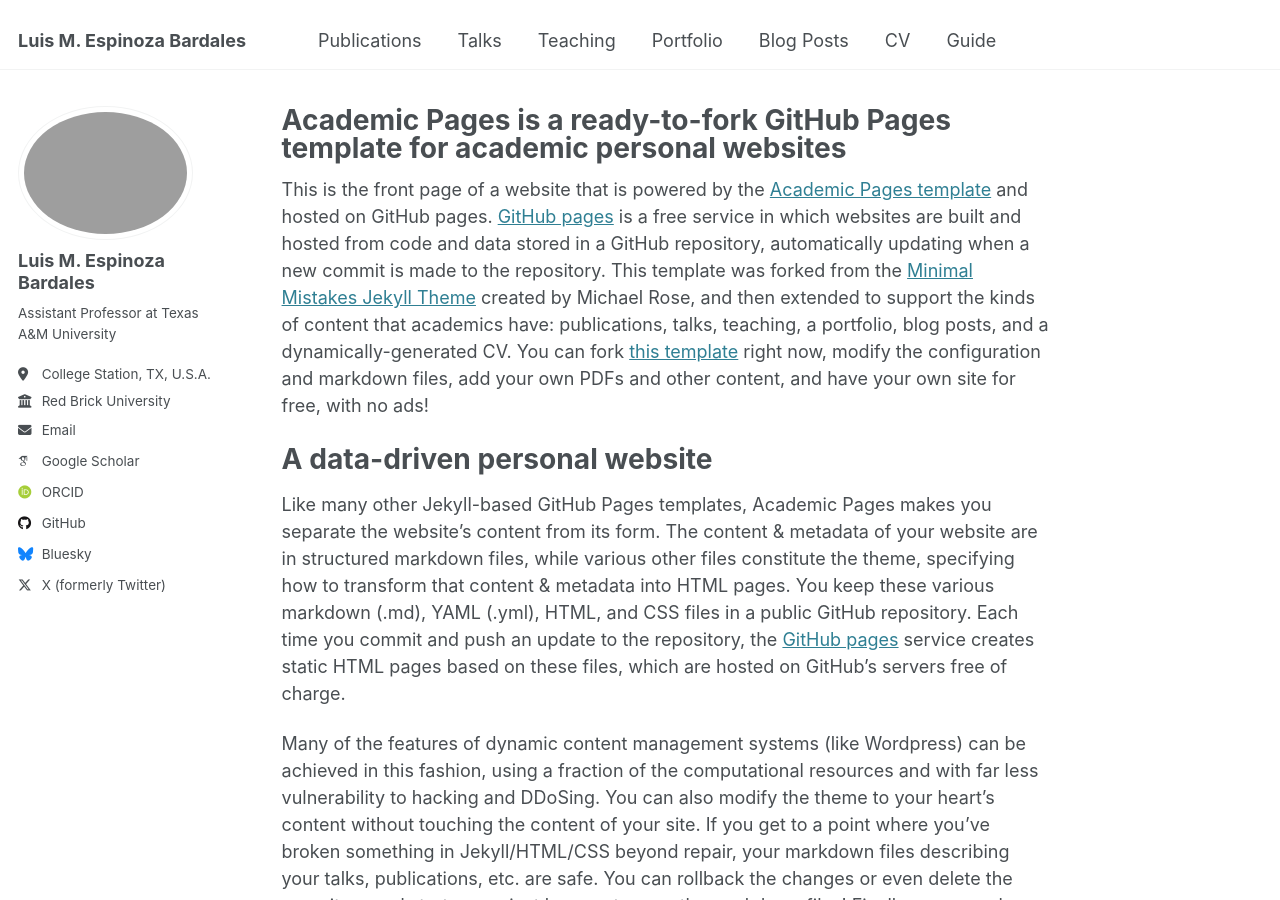
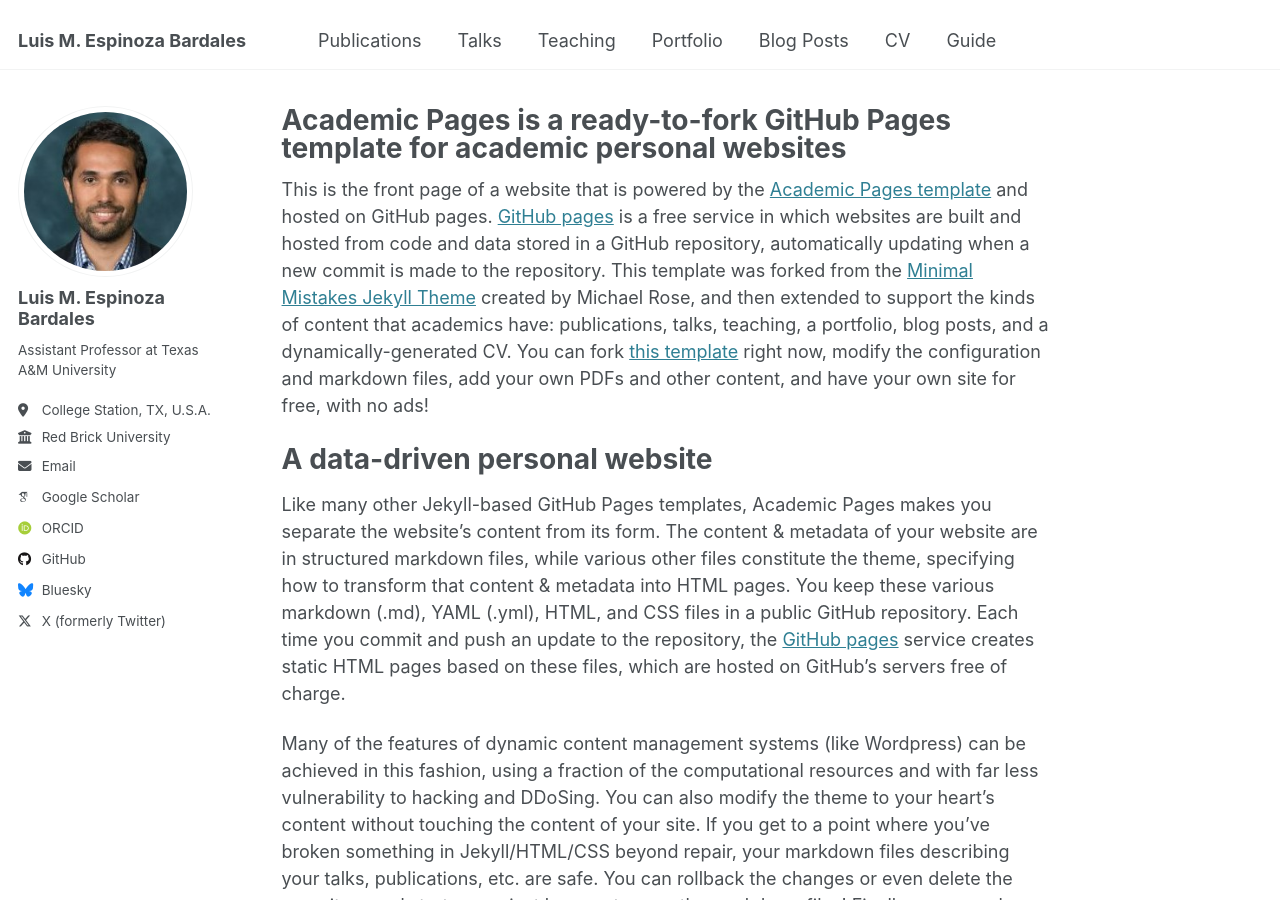
Before and after one commit to Luis-Espinoza-Bardales/luis-espinoza-bardales.github.io, a Jekyll site: the page built from _pages/about.md, in a window 1280 px wide and 900 px high. Built offline with Jekyll 4.4.1, drawn with Linux system fonts in a browser that asks for light colours; some web fonts are replaced.

Commit message:
Update _config.yml

```diff
--- a/_config.yml
+++ b/_config.yml
@@ -22,7 +22,7 @@
 #               Additional customization can be done by editing /_includes/author-profile.html
 author:
   # Biographic information
-  avatar           : "yo-pro-visa.jpg"
+  avatar           : "yo_pro_visa.jpg"
   name             : "Luis M. Espinoza Bardales"
   pronouns         : # example: "she/her"
   bio              : "Assistant Professor at Texas A&M University"
```
